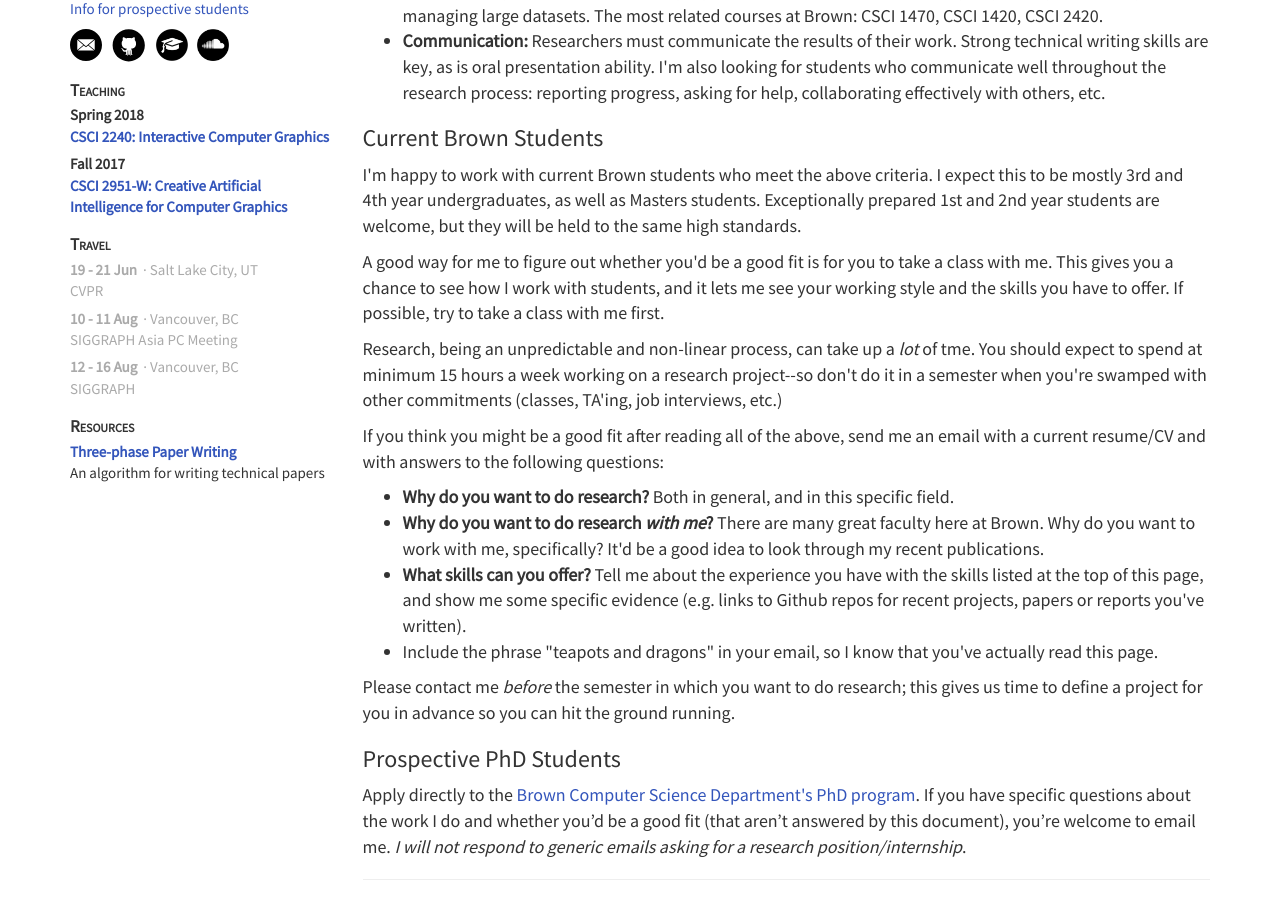
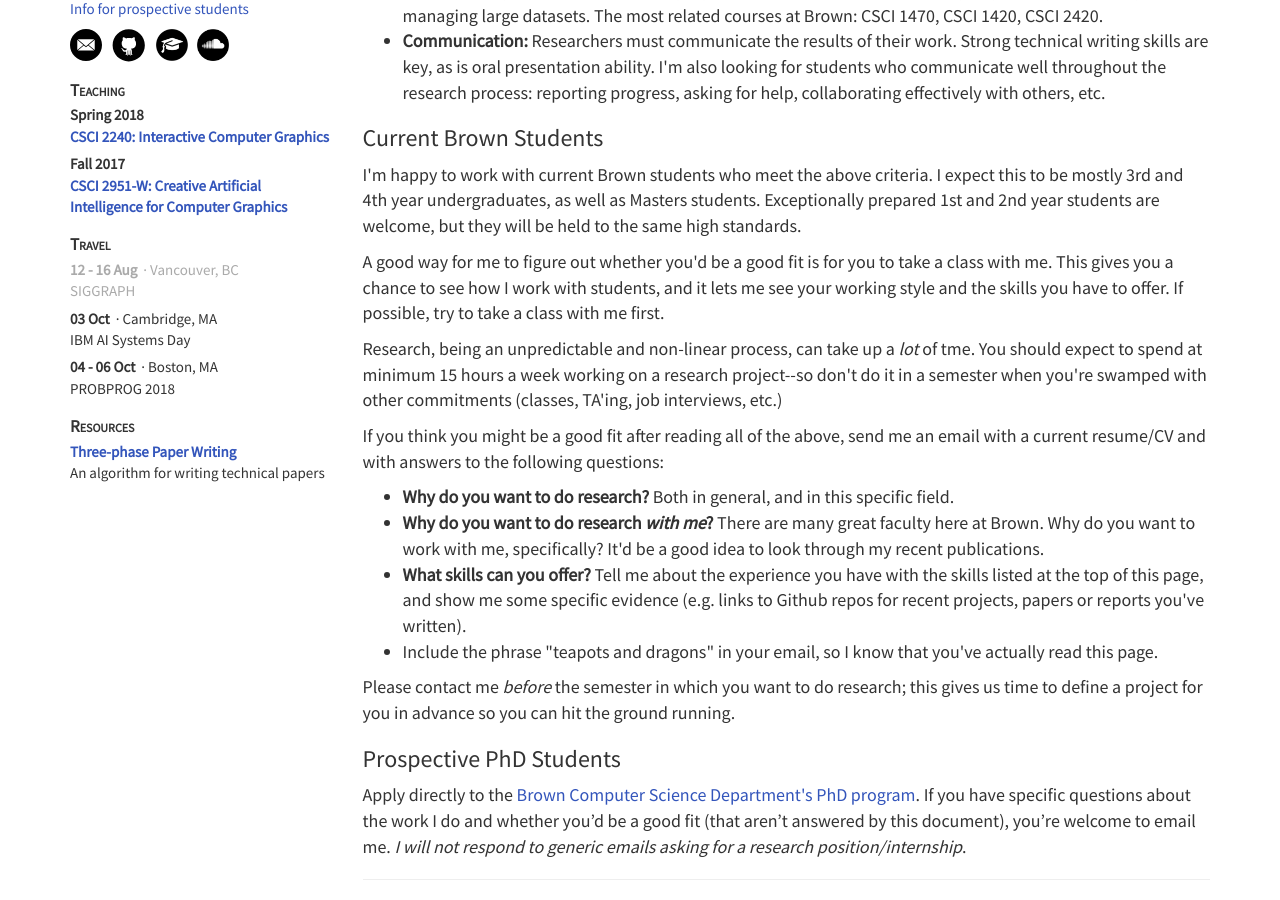
Before and after one commit to dritchie/dritchie.github.io, a Jekyll site: the page built from prospective_students.html, in a window 1280 px wide and 900 px high, scrolled down 563 px. Built offline with Jekyll 4.4.1, drawn with Linux system fonts in a browser that asks for light colours.

Commit message:
Some 'travel' for Fall 2018

```diff
--- a/_data/travel.json
+++ b/_data/travel.json
@@ -112,5 +112,19 @@
 			"event": "SIGGRAPH",
 			"location": "Vancouver, BC"
 		},
+
+		{
+			"startdate": "2018-10-03",
+			"enddate": "2018-10-03",
+			"event": "IBM AI Systems Day",
+			"location": "Cambridge, MA"
+		},
+
+		{
+			"startdate": "2018-10-04",
+			"enddate": "2018-10-06",
+			"event": "PROBPROG 2018",
+			"location": "Boston, MA"
+		},
 	]
 }
```
